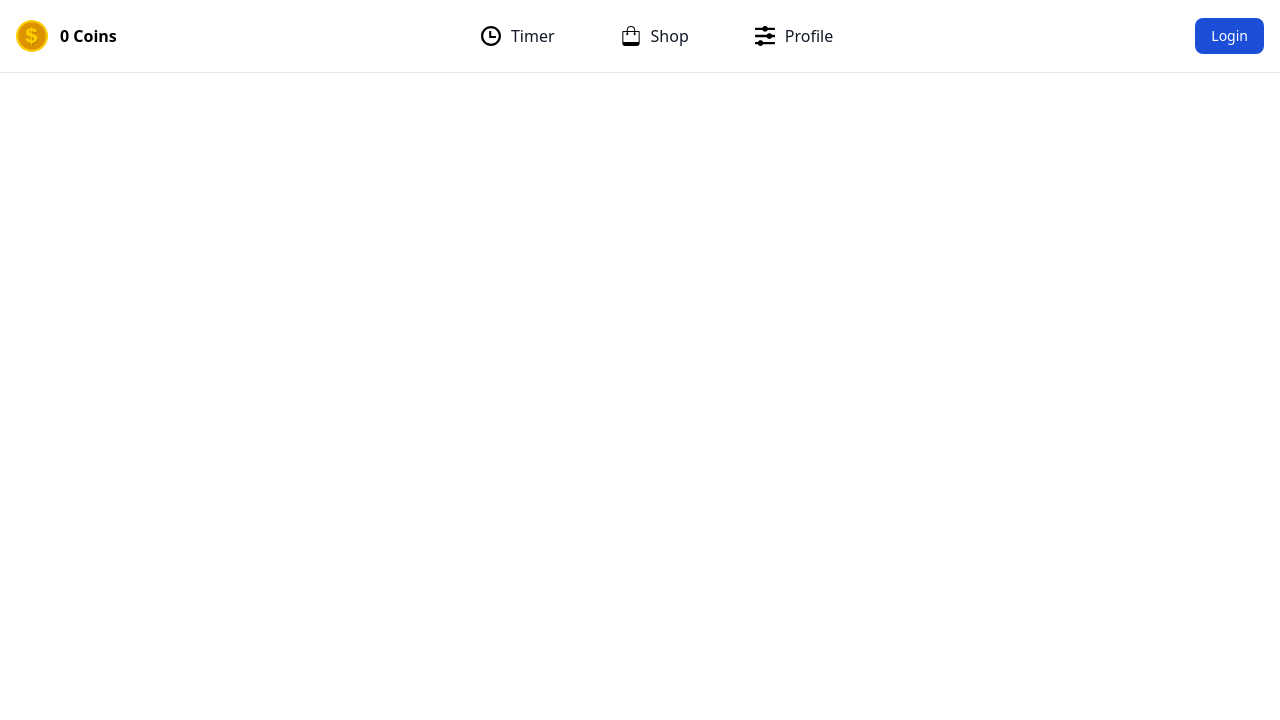
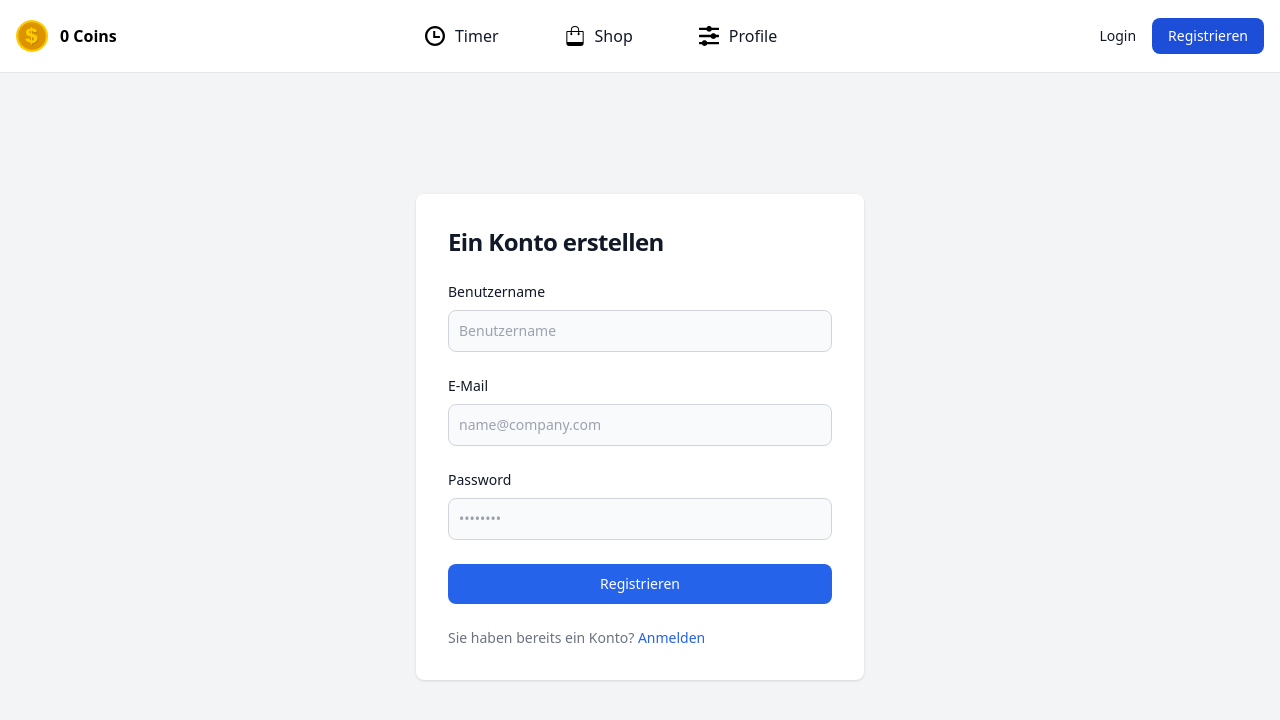
Before and after one commit to nicbohm/FocusTimerFrotend, a Vue app: page /register in a window 1280 px wide. Shown: the top 720 px of the page. Built offline with nearby package versions, Linux system fonts and the light colour scheme.

Commit message:
login functionality

```diff
--- a/package.json
+++ b/package.json
@@ -9,6 +9,7 @@
     "preview": "vite preview"
   },
   "dependencies": {
+    "axios": "^1.6.2",
     "router": "^1.3.8",
     "vue": "^3.3.9",
     "vue-router": "^4.2.5"
--- /dev/null
+++ b/src/api.js
@@ -0,0 +1,12 @@
+import axios from 'axios';
+
+const BASE_URL = 'http://localhost:8080';
+
+const axiosInstance = axios.create({
+  baseURL: BASE_URL,
+  headers: {
+    'Content-Type': 'application/json'
+  }
+});
+
+export default axiosInstance;
--- /dev/null
+++ b/src/auth/AuthHelper.js
@@ -0,0 +1,16 @@
+// AuthHelper.js
+
+// Funktion zum Abrufen des Tokens aus dem localStorage
+export const getToken = () => {
+    return localStorage.getItem('authToken');
+};
+
+// Funktion zum Speichern des Tokens im localStorage
+export const setToken = (token) => {
+    localStorage.setItem('authToken', token);
+};
+
+// Funktion zum Entfernen des Tokens aus dem localStorage
+export const removeToken = () => {
+    localStorage.removeItem('authToken');
+};
--- /dev/null
+++ b/src/auth/AuthProvider.js
@@ -0,0 +1,52 @@
+// AuthProvider.js
+
+import { reactive, provide, ref } from 'vue';
+import { setToken, getToken } from './AuthHelper.js';
+import axios from '../api.js';
+
+export const setupAuthProvider = () => {
+  const userData = reactive({});
+  const isLoading = ref(false);
+
+  const fetchLoggedInUser = async (token) => {
+    isLoading.value = true;
+    try {
+        const response = await axios.get(`/me/`, {
+        headers: { Authorization: `Bearer ${token}` },
+        });
+
+      Object.assign(userData, response.data);
+    } catch (error) {
+      console.error(error);
+    } finally {
+      isLoading.value = false;
+    }
+  };
+
+  const submit = async (data) => {
+    isLoading.value = true;
+    try {
+      const response = await axios.post('/auth/login', data);
+      const token = response.data;
+
+      setToken(token);
+
+      return true; // Erfolgreicher Login
+    } catch (error) {
+      return false; // Login-Fehler
+    } finally {
+      isLoading.value = false;
+    }
+  };
+
+  const authToken = getToken();
+  if (authToken) {
+    fetchLoggedInUser(authToken);
+  }
+
+  return {
+    userData,
+    isLoading,
+    submit
+  };
+};
--- a/src/components/Navbar.vue
+++ b/src/components/Navbar.vue
@@ -4,6 +4,9 @@ import timer from '../assets/timer.svg'
 import shop from '../assets/shop.svg'
 import profile from '../assets/profile.svg'
 import { ref } from 'vue'
+import { setupAuthProvider } from '../auth/AuthProvider.js';
+
+const { userData } = setupAuthProvider();
 
 const isMenuOpen = ref(false)
 const toggleMenu = () => {
@@ -11,6 +14,7 @@ const toggleMenu = () => {
 }
 
 </script>
+
 
 <template>
 
@@ -23,7 +27,8 @@ const toggleMenu = () => {
 
       </a>
       <div class="flex md:order-2 space-x-3 md:space-x-0">
-        <button type="button" class="text-white bg-blue-700 hover:bg-blue-800 focus:ring-4 focus:outline-none focus:ring-blue-300 font-medium rounded-lg text-sm px-4 py-2 text-center">Login</button>
+        <router-link class="font-medium text-sm md:px-4 sm:px-2 py-2 text-center text-gray-900" to="/login">Login</router-link>
+        <router-link to="/register" class="text-white bg-blue-700 hover:bg-blue-800 focus:ring-4 focus:outline-none focus:ring-blue-300 font-medium rounded-lg text-sm px-4 py-2 text-center">Registrieren</router-link>
         <button @click="toggleMenu" type="button" class="inline-flex items-center p-2 w-10 h-10 justify-center text-sm text-gray-500 rounded-lg md:hidden hover:bg-gray-100 focus:outline-none focus:ring-2 focus:ring-gray-200">
           <span class="sr-only">Open main menu</span>
           <svg class="w-5 h-5" aria-hidden="true" xmlns="http://www.w3.org/2000/svg" fill="none" viewBox="0 0 17 14">
@@ -33,7 +38,7 @@ const toggleMenu = () => {
       </div>
 
       <div class="w-full" :class="{ 'hidden': !isMenuOpen }" id="navbar-mobile">
-        <ul class="flex flex-col font-medium mt-4 rounded-lg bg-gray-50">
+        <ul class="flex flex-col font-medium mt-4 rounded-lg">
           <li>
             <router-link to="/" class="flex items-center py-2 px-3 text-gray-900 rounded hover:bg-gray-100">
               <img :src="timer" class="w-6 h-5 me-2" alt="Timer">
@@ -80,6 +85,8 @@ const toggleMenu = () => {
     </div>
   </nav>
 
+  <div v-if="userData.id">{{ userData }}</div>
+
 
 
 
--- a/src/router/index.js
+++ b/src/router/index.js
@@ -3,6 +3,7 @@ import Timer from '../views/Timer.vue'
 import Shop from '../views/Shop.vue'
 import Profile from '../views/Profile.vue'
 import Login from '../views/Login.vue'
+import Register from '../views/Register.vue'
 
 const routes = [
     {
@@ -21,9 +22,14 @@ const routes = [
         component: Profile
     },
     {
-      path: '/login',
-      name: 'Login',
-      component: Login
+        path: '/login',
+        name: 'Login',
+        component: Login
+    },
+    {
+        path: '/register',
+        name: 'Register',
+        component: Register
     }
 ]
 
--- a/src/style.css
+++ b/src/style.css
@@ -1,3 +1,14 @@
 @tailwind base;
 @tailwind components;
 @tailwind utilities;
+
+#app {
+    height: 100vh;
+    display: flex;
+    flex-direction: column;
+}
+
+.main {
+    flex: 1;
+    width: 100%;
+}
--- a/src/views/Login.vue
+++ b/src/views/Login.vue
@@ -1,36 +1,76 @@
-<script setup>
+<script>
+import { reactive, ref } from 'vue';
+import { useRouter } from 'vue-router';
+import { setupAuthProvider } from '../auth/AuthProvider.js';
 
+export default {
+  name: 'Login',
+  setup() {
+    const router = useRouter();
+    const { submit, isLoading } = setupAuthProvider();
+
+    const err = ref(false);
+    const data = reactive({
+      email: '',
+      password: ''
+    });
+
+    const onSubmit = async () => {
+      const loginSuccess = await submit(data);
+
+      if (loginSuccess) {
+        err.value = false;
+        await router.push('/');
+      } else {
+        err.value = true;
+      }
+    };
+
+    return {
+      data,
+      submit: onSubmit,
+      err,
+      isLoading,
+    };
+  },
+};
 </script>
 
 <template>
-    <div class="flex flex-col items-center justify-center px-6 py-8 mx-auto md:h-screen lg:py-0 bg-gray-100">
+    <div class="main flex flex-col items-center justify-center px-6 py-8 mx-auto lg:py-0 bg-gray-100">
       <div class="w-full bg-white rounded-lg shadow md:mt-0 sm:max-w-md xl:p-0">
         <div class="p-6 space-y-4 md:space-y-6 sm:p-8">
           <h1 class="text-xl font-bold leading-tight tracking-tight text-gray-900 md:text-2xl">
             Anmelden bei Ihrem Konto
           </h1>
-          <form name="basic" class="space-y-4 md:space-y-6">
+          <div v-if="err" class="text-red-500" role="alert">
+            Ungültige Anmeldeinformationen. Bitte überprüfen Sie Ihre Eingaben und versuchen Sie es erneut.
+          </div>
+          <form @submit.prevent="submit" class="space-y-4 md:space-y-6">
             <div>
               <label for="email" class="block mb-2 text-sm font-medium text-gray-900">E-Mail</label>
-              <input type="email" name="email" id="email" class="bg-gray-50 border border-gray-300 text-gray-900 sm:text-sm rounded-lg focus:ring-blue-600 focus:border-blue-600 block w-full p-2.5" placeholder="name@company.com" />
+              <input v-model="data.email" type="email" name="email" id="email" class="bg-gray-50 border border-gray-300 text-gray-900 sm:text-sm rounded-lg focus:ring-blue-600 focus:border-blue-600 block w-full p-2.5" placeholder="name@company.com" />
             </div>
             <div>
               <label for="password" class="block mb-2 text-sm font-medium text-gray-900">Password</label>
-              <input type="password" name="password" id="password" placeholder="••••••••" class="bg-gray-50 border border-gray-300 text-gray-900 sm:text-sm rounded-lg focus:ring-blue-600 focus:border-blue-600 block w-full p-2.5" />
+              <input v-model="data.password" type="password" name="password" id="password" placeholder="••••••••" class="bg-gray-50 border border-gray-300 text-gray-900 sm:text-sm rounded-lg focus:ring-blue-600 focus:border-blue-600 block w-full p-2.5" />
             </div>
-
             <div>
-              <button type="submit" class="w-full text-white bg-blue-600 hover:bg-blue-700 focus:ring-4 focus:outline-none focus:ring-blue-300 font-medium rounded-lg text-sm px-5 py-2.5 text-center">
+              <button type="submit" class="w-full flex justify-center items-center text-white bg-blue-600 hover:bg-blue-700 focus:ring-4 focus:outline-none focus:ring-blue-300 font-medium rounded-lg text-sm px-5 py-2.5 text-center" :disabled="isLoading">
                 Anmelden
-                <span v-if="isLoading">
-                  <i class="animate-spin">Lade...</i>
-                </span>
+                <div v-if="isLoading" class="h-5 w-5 ms-2 animate-spin rounded-full border-4 border-solid border-current border-r-transparent text-white"></div>
               </button>
             </div>
             <p class="text-sm font-light text-gray-500">
-              Sie haben noch kein Konto? <router-link class="font-medium text-blue-600 hover:underline" to="/create-account">Registrieren</router-link>
+              Sie haben noch kein Konto? <router-link class="font-medium text-blue-600 hover:underline" to="/register">Registrieren</router-link>
             </p>
           </form>
+
+
+
+
+
+
         </div>
       </div>
     </div>
--- /dev/null
+++ b/src/views/Register.vue
@@ -0,0 +1,47 @@
+<script setup>
+
+</script>
+
+<template>
+    <div class="main flex flex-col items-center justify-center px-6 py-8 mx-auto lg:py-0 bg-gray-100">
+        <div class="w-full bg-white rounded-lg shadow md:mt-0 sm:max-w-md xl:p-0">
+            <div class="p-6 space-y-4 md:space-y-6 sm:p-8">
+                <h1 class="text-xl font-bold leading-tight tracking-tight text-gray-900 md:text-2xl">
+                Ein Konto erstellen
+                </h1>
+                <div v-if="error" class="alert_error">
+                Fehler
+                </div>
+                <form name="basic" class="space-y-4 md:space-y-6">
+                    <div>
+                        <label for="username" class="block mb-2 text-sm font-medium text-gray-900">Benutzername</label>
+                        <input type="text" name="username" id="username" class="bg-gray-50 border border-gray-300 text-gray-900 sm:text-sm rounded-lg focus:ring-blue-600 focus:border-blue-600 block w-full p-2.5" placeholder="Benutzername" />
+                    </div>
+                    <div>
+                        <label for="email" class="block mb-2 text-sm font-medium text-gray-900">E-Mail</label>
+                        <input type="email" name="email" id="email" class="bg-gray-50 border border-gray-300 text-gray-900 sm:text-sm rounded-lg focus:ring-blue-600 focus:border-blue-600 block w-full p-2.5" placeholder="name@company.com" />
+                    </div>
+                    <div>
+                        <label for="password" class="block mb-2 text-sm font-medium text-gray-900">Password</label>
+                        <input type="password" name="password" id="password" placeholder="••••••••" class="bg-gray-50 border border-gray-300 text-gray-900 sm:text-sm rounded-lg focus:ring-blue-600 focus:border-blue-600 block w-full p-2.5" />
+                    </div>
+                    <div>
+                        <button type="submit" class="w-full text-white bg-blue-600 hover:bg-blue-700 focus:ring-4 focus:outline-none focus:ring-blue-300 font-medium rounded-lg text-sm px-5 py-2.5 text-center">
+                        Registrieren
+                        <span v-if="isLoading">
+                            <i class="animate-spin">Lade...</i>
+                        </span>
+                        </button>
+                    </div>
+                    <p class="text-sm font-light text-gray-500">
+                        Sie haben bereits ein Konto? <router-link class="font-medium text-blue-600 hover:underline" to="/login">Anmelden</router-link>
+                    </p>
+                </form>
+            </div>
+        </div>
+    </div>
+</template>
+
+<style scoped>
+
+</style>
--- a/src/views/Timer.vue
+++ b/src/views/Timer.vue
@@ -3,8 +3,10 @@ import Baum_Default from '../assets/Baum_Default.png'
 </script>
 
 <template>
-  <h1 class="text-7xl font-bold">Timer</h1>
-  <img :src="Baum_Default" class="" alt="Baum_Default">
+  <div class="main">
+    <h1 class="text-7xl font-bold">Timer</h1>
+    <img :src="Baum_Default" class="w-64" alt="Baum_Default">
+    </div>
 </template>
 
 <style scoped>
```
Also changed, not shown: 1 other file (tests, documents, lock files or other folders).
